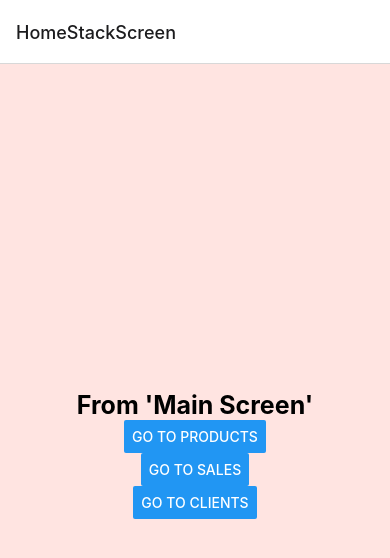
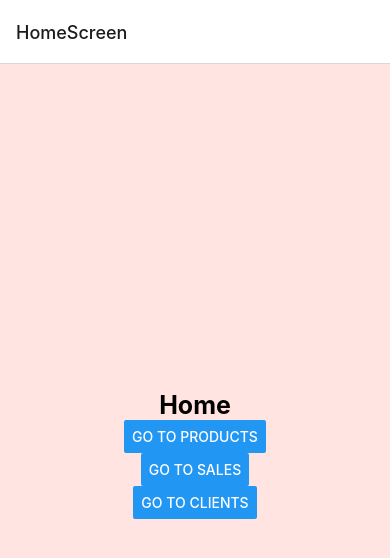
Before and after one commit to oscargutii44/music-shop-inventory, a React Native app: screen /HomeScreen in a window 390 px wide. Shown: the top 558 px of the page. Built offline with nearby package versions, Linux system fonts and the light colour scheme; no server answers.

Commit message:
#11 Change Home Screen name
-Changed from "Main Screen" to "Home Screen".

-check comment at Screens/ProductsScreen.js

```diff
--- a/App.js
+++ b/App.js
@@ -1,7 +1,7 @@
 import { NavigationContainer  } from "@react-navigation/native";
 
 //Screens
-import { MainScreen } from './Screens/MainScreen';
+import { MainScreen } from './Screens/HomeScreen';
 import { ClientsScreen } from './Screens/ClientsScreen';
 import { ProductsScreen } from './Screens/ProductsScreen';
 import { SalesScreen } from "./Screens/SalesScreen";
--- a/Navigation.js
+++ b/Navigation.js
@@ -3,7 +3,7 @@ import { createBottomTabNavigator } from "@react-navigation/bottom-tabs";
 import { createNativeStackNavigator } from "@react-navigation/native-stack";
 
 //Screen imports
-import { MainScreen } from './Screens/MainScreen';
+import { HomeScreen } from './Screens/HomeScreen';
 import { ClientsScreen } from './Screens/ClientsScreen';
 import { ProductsScreen } from './Screens/ProductsScreen';
 import { SalesScreen } from "./Screens/SalesScreen";
@@ -18,8 +18,8 @@ const HomeStackNav  = createNativeStackNavigator();
 //Creating Stack Navigation Component
 export function HomeStack() {
     return(
-        <HomeStackNav.Navigator initialRouteName="LoginScreen">
-            <HomeStackNav.Screen name="HomeStackScreen" component={MainScreen} ></HomeStackNav.Screen>
+        <HomeStackNav.Navigator initialRouteName="HomeScreen">
+            <HomeStackNav.Screen name="HomeScreen" component={HomeScreen} ></HomeStackNav.Screen>
             <HomeStackNav.Screen name="ProductsScreen" component={ProductsScreen}></HomeStackNav.Screen>
             <HomeStackNav.Screen name="SalesScreen" component={SalesScreen}></HomeStackNav.Screen>
             <HomeStackNav.Screen name="ClientsScreen" component={ClientsScreen}></HomeStackNav.Screen>
--- a/Screens/ClientsScreen.js
+++ b/Screens/ClientsScreen.js
@@ -4,8 +4,8 @@ import { StatusBar } from 'expo-status-bar';
 
 export function ClientsScreen() {
     return (
-        <View style={Styles.containerSettings}>
-            <Text style={Styles.Text}>From 'Clients Screen'</Text>
+        <View style={Styles.containerClients}>
+            <Text style={Styles.Text}>Clients</Text>
             <StatusBar style="auto" />
         </View>
     );
--- a/Screens/MainScreen.js
+++ b/Screens/HomeScreen.js
@@ -3,13 +3,13 @@ import { Styles } from "../styles";
 import { StatusBar } from 'expo-status-bar';
 import { useNavigation } from "@react-navigation/native";
 
-export function MainScreen() {
+export function HomeScreen() {
 
     const navigation =  useNavigation();
 
     return (
         <View style={Styles.containerHome}>
-            <Text style={Styles.Text}>From 'Main Screen'</Text>
+            <Text style={Styles.Text}>Home</Text>
             <Button title="Go to Products" onPress={() => navigation.navigate("ProductsScreen")}></Button>
             <Button title="Go to Sales" onPress={() => navigation.navigate("SalesScreen")}></Button>
             <Button title="Go to Clients" onPress={() => navigation.navigate("ClientsScreen")}></Button>
--- a/Screens/ProductsScreen.js
+++ b/Screens/ProductsScreen.js
@@ -7,10 +7,15 @@ export function ProductsScreen() {
     <View>
       <View style={{ margin: 15 }}>
         <Button title="Add product" onPress={() => Alert.alert("Adding Product Modal Nav")} />
+        <Text style={Styles.Text}>Products</Text>
       </View>
+
+
+      {/* seems like we just can use one view
       <View style={Styles.containerFeed}>
-        <Text style={Styles.Text}>From 'Products Screen'</Text>
-      </View>
+        <Button title="Add product" onPress={() => Alert.alert("Adding Product Modal Nav")} />
+        <Text style={Styles.Text}>'Products'</Text>
+      </View> */}
       <StatusBar style="auto" />
     </View>
   );
--- a/Screens/SalesScreen.js
+++ b/Screens/SalesScreen.js
@@ -8,8 +8,8 @@ export function SalesScreen() {
       <View style={{ margin: 15 }}>
         <Button title="Add Sale" onPress={() => Alert.alert("Adding Sale Modal Nav")} />
       </View>
-      <View style={Styles.containerProfile}>
-        <Text style={Styles.Text}>From 'Sales Screen'</Text>
+      <View style={Styles.containerSales}>
+        <Text style={Styles.Text}>Sales</Text>
       </View>
       <StatusBar style="auto" />
     </View>
--- a/styles.js
+++ b/styles.js
@@ -5,7 +5,7 @@ export const Styles = StyleSheet.create({
         fontSize: 25,
         fontWeight: "bold"
     },
-    containerSettings: {
+    containerClients: {
       flex: 1,
       backgroundColor: '#A9A9A9',
       alignItems: 'center',
@@ -17,13 +17,13 @@ export const Styles = StyleSheet.create({
         alignItems: 'center',
         justifyContent: 'center'
     },
-    containerFeed: {
+    containerProducts: {
         flex: 1,
         backgroundColor: '#87CEFA',
         alignItems: 'center',
         justifyContent: 'center'
     },
-    containerProfile: {
+    containerSales: {
         flex: 1,
         backgroundColor: '#008B8B',
         alignItems: 'center',
```
